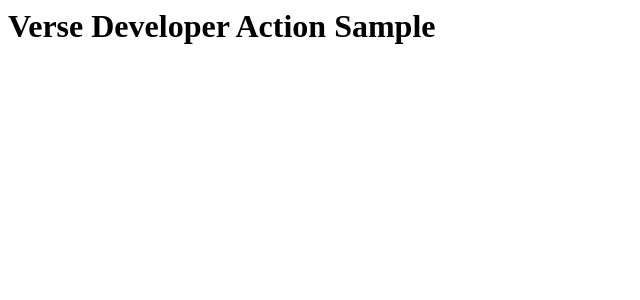
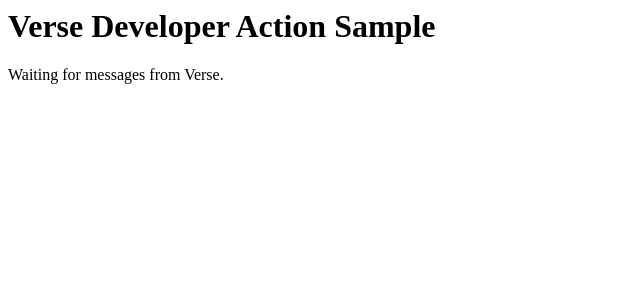
Before and after one commit to ibmverse/verse-developer, a Jekyll site: the page samples/actions.html, which Jekyll copies as it is, in a window 1280 px wide. Shown: the top 300 px of the page, without its empty margins (0-640 px from the left). Built offline with Jekyll 4.4.1, drawn with Linux system fonts in a browser that asks for light colours.

Commit message:
247665: review feedback from Tutorials

```diff
--- a/samples/actions.html
+++ b/samples/actions.html
@@ -50,6 +52,7 @@
 
   <body>
     <h1>Verse Developer Action Sample</h1>
+    <div id="status">Waiting for messages from Verse.</div>
     <div id="query-str"></div>
     <div id="messages"></div>
   </body>
```
Also changed, not shown: other parts of samples/actions.html (+2 -0 lines).
